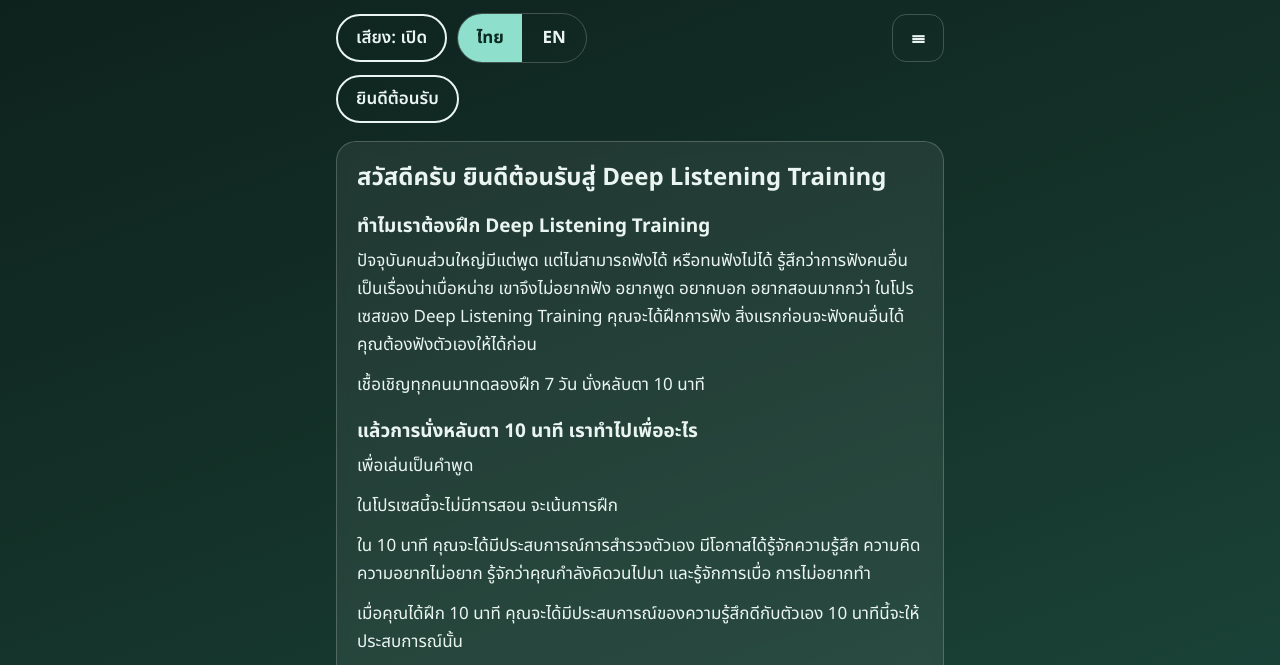
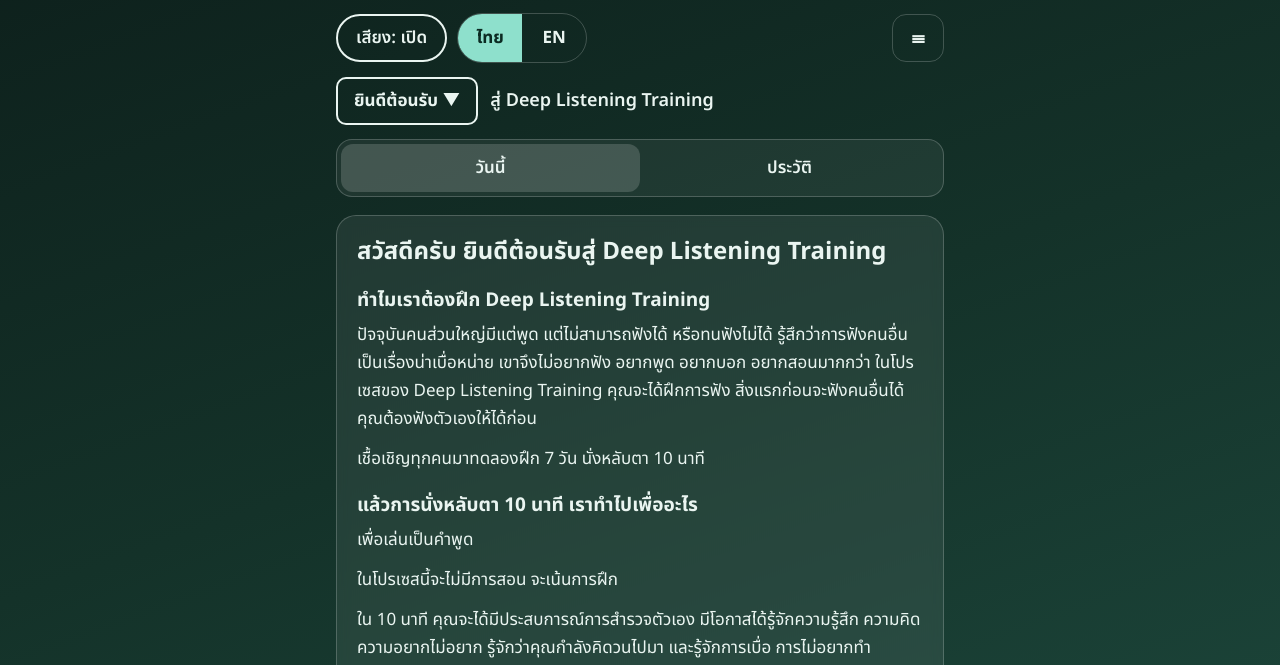
Before and after one commit to Jacodln/jdl9010, a plain HTML site: page trial.html in a window 1280 px wide. Shown: the part 92-757 px from the top of the page. Drawn offline with Linux system fonts and the light colour scheme.

Commit message:
Add welcome section and tabs to trial.html
Co-Authored-By: Claude Sonnet 5.5 <noreply@anthropic.com>
Claude-Session: https://claude.ai/code/session_01TJQNTs2ZwwRppHW2ocryrd

```diff
--- a/trial.html
+++ b/trial.html
@@ -40,6 +40,12 @@
     .menu-list { display: flex; flex-direction: column; gap: 8px; margin-top: 8px; }
     .menu-list a, .menu-list button { display: block; text-align: left; min-height: 48px; padding: 10px 14px; font: inherit; color: var(--ink); background: rgba(255,255,255,.06); border: 1px solid var(--line); border-radius: 12px; text-decoration: none; cursor: pointer; }
     :focus-visible { outline: 3px solid var(--ac); outline-offset: 2px; }
+    .welcome-row { display: flex; align-items: center; gap: 12px; flex-wrap: wrap; margin-top: 14px; }
+    .wbtn { min-height: 48px; padding: 8px 16px; border: 2px solid var(--ink); border-radius: 10px; background: transparent; color: var(--ink); font: inherit; font-weight: 700; cursor: pointer; }
+    .wtext { font-size: 18px; font-weight: 600; }
+    .tabs { display: flex; margin-top: 14px; padding: 4px; border: 1px solid var(--line); border-radius: 16px; background: rgba(255,255,255,.06); }
+    .tabs button { flex: 1; min-height: 48px; border: 0; border-radius: 12px; background: transparent; color: var(--ink); font: inherit; font-weight: 600; cursor: pointer; }
+    .tabs button.on { background: rgba(255,255,255,.16); }
     #dlTools { display: none !important; }
     [hidden] { display: none !important; }
   </style>
@@ -57,16 +63,18 @@
         </div>
         <button id="menuBtn" class="pill icon" type="button" aria-expanded="false" aria-controls="menu" data-i18n-label="menuLabel">&#9776;</button>
       </div>
-      <button id="bTest" class="pill" type="button" style="margin-top:12px"></button>
+      <div class="welcome-row">
+        <button id="bTest" class="wbtn" type="button"></button>
+        <span class="wtext" data-i18n="welcomeTo">สู่ Deep Listening Training</span>
+      </div>
+      <p id="noVoice" class="muted" hidden data-i18n="noVoice">เครื่องนี้ยังไม่รองรับเสียงอ่าน</p>
+      <div class="tabs" role="tablist">
+        <button type="button" role="tab" data-tab="today" data-i18n="menuToday">วันนี้</button>
+        <button type="button" role="tab" data-tab="history" data-i18n="menuHistory">ประวัติ</button>
+      </div>
     </header>
 
     <nav id="menu" class="card" hidden>
-      <div class="menu-list">
-        <button type="button" data-go="today" data-i18n="menuToday">วันนี้</button>
-        <button type="button" data-go="history" data-i18n="menuHistory">ประวัติ</button>
-        <a href="coach.html" data-i18n="menuCoach">โค้ช</a>
-        <a href="manual.html" data-i18n="menuTools">เครื่องมือ</a>
-      </div>
       <p class="muted" style="margin-top:12px" data-i18n="menuMore">ภาษาอื่นทั่วโลกกำลังเตรียม</p>
     </nav>
 
@@ -146,7 +154,7 @@
       subTrial: 'ทดลอง 7 วัน · นั่งหลับตา 10 นาที · เล่นเพื่อเป็นคำพูด',
       menuLabel: 'เมนู', menuMore: 'ภาษาอื่นทั่วโลกกำลังเตรียม',
       menuToday: 'วันนี้', menuHistory: 'ประวัติ', menuCoach: 'โค้ช', menuTools: 'เครื่องมือ',
-      soundOn: 'เสียง: เปิด', soundOff: 'เสียง: ปิด', welcomeBtn: 'ยินดีต้อนรับ', welcomeStop: 'หยุดอ่าน',
+      soundOn: 'เสียง: เปิด', soundOff: 'เสียง: ปิด', welcomeBtn: 'ยินดีต้อนรับ', welcomeStop: 'หยุดอ่าน', welcomeTo: 'สู่ Deep Listening Training', noVoice: 'เครื่องนี้ยังไม่รองรับเสียงอ่าน',
       greeting: 'สวัสดีครับ ยินดีต้อนรับสู่ Deep Listening Training มาเริ่มต้นกันเลย',
       btnWelcome: 'มาเริ่มต้นกันเลย',
       qName: 'เกมของคุณชื่ออะไร', qTime: 'ทำตอนกี่โมงถึงกี่โมง', fStart: 'เริ่ม', fEnd: 'จบ',
@@ -166,7 +174,7 @@
       subTrial: '7-day trial · sit with eyes closed for 10 minutes · play to be your word',
       menuLabel: 'Menu', menuMore: 'More languages from around the world are being prepared',
       menuToday: 'Today', menuHistory: 'History', menuCoach: 'Coach', menuTools: 'Tools',
-      soundOn: 'Sound: on', soundOff: 'Sound: off', welcomeBtn: 'Welcome', welcomeStop: 'Stop reading',
+      soundOn: 'Sound: on', soundOff: 'Sound: off', welcomeBtn: 'Welcome', welcomeStop: 'Stop reading', welcomeTo: 'to Deep Listening Training', noVoice: 'This device does not support read-aloud',
       greeting: 'Hello, welcome to Deep Listening Training. Let us begin.',
       btnWelcome: 'Let us begin',
       qName: 'What is your game called?', qTime: 'What time do you do it, from when to when?', fStart: 'Start', fEnd: 'End',
@@ -216,7 +224,7 @@
       }
       function stopSay() { runId++; if (synth) { synth.cancel(); } reading = false; render(); }
       function speakWelcome() {
-        if (!synth) { return; }
+        if (!synth) { $('#noVoice').hidden = false; return; }
         if (reading) { stopSay(); return; }
         runId++; synth.cancel();
         var my = runId, lang = DL.getLang(), code = lang === 'th' ? 'th-TH' : 'en-US';
@@ -243,8 +251,13 @@
       function render() {
         $('#bSound').textContent = t(soundOn ? 'soundOn' : 'soundOff');
         $('#bSound').setAttribute('aria-pressed', soundOn ? 'true' : 'false');
-        $('#bTest').textContent = t(reading ? 'welcomeStop' : 'welcomeBtn');
-        $('#bTest').hidden = !synth || cur !== 'welcome';
+        $('#bTest').textContent = t(reading ? 'welcomeStop' : 'welcomeBtn') + (reading ? ' \u25A0' : ' \u25BC');
+        $('.welcome-row').hidden = cur !== 'welcome';
+        if (cur !== 'welcome') { $('#noVoice').hidden = true; }
+        Array.prototype.forEach.call(document.querySelectorAll('.tabs button'), function (b) {
+          var on = (b.getAttribute('data-tab') === 'history') === (cur === 'history');
+          b.classList.toggle('on', on); b.setAttribute('aria-selected', on ? 'true' : 'false');
+        });
         Array.prototype.forEach.call(document.querySelectorAll('.seg button'), function (b) {
           var on = b.getAttribute('data-lang') === DL.getLang();
           b.classList.toggle('on', on); b.setAttribute('aria-pressed', on ? 'true' : 'false');
@@ -305,10 +318,10 @@
       Array.prototype.forEach.call(document.querySelectorAll('.seg button'), function (b) {
         b.addEventListener('click', function () { DL.setLang(b.getAttribute('data-lang')); });
       });
-      Array.prototype.forEach.call(document.querySelectorAll('[data-go]'), function (b) {
+      Array.prototype.forEach.call(document.querySelectorAll('[data-tab]'), function (b) {
         b.addEventListener('click', function () {
-          var g = b.getAttribute('data-go');
-          if (g === 'today') { show(S.startDate ? 'today' : 'welcome'); } else { show(g); }
+          if (cur === 'timer' || cur === 'reflect') { return; }
+          if (b.getAttribute('data-tab') === 'history') { show('history'); } else { show(S.startDate ? 'today' : 'welcome'); }
         });
       });
       $('#bWelcome').addEventListener('click', function () { show('setup'); });
```
